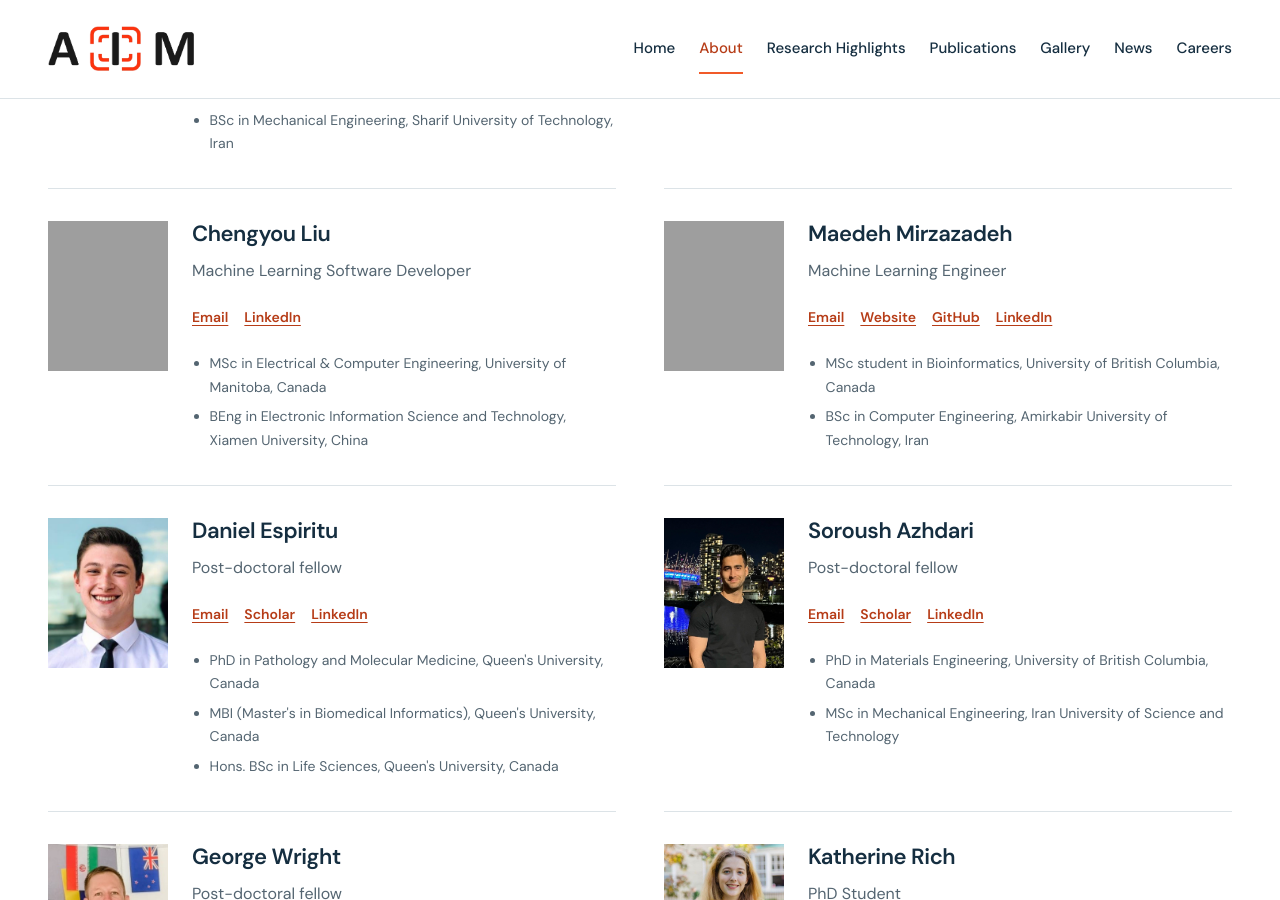
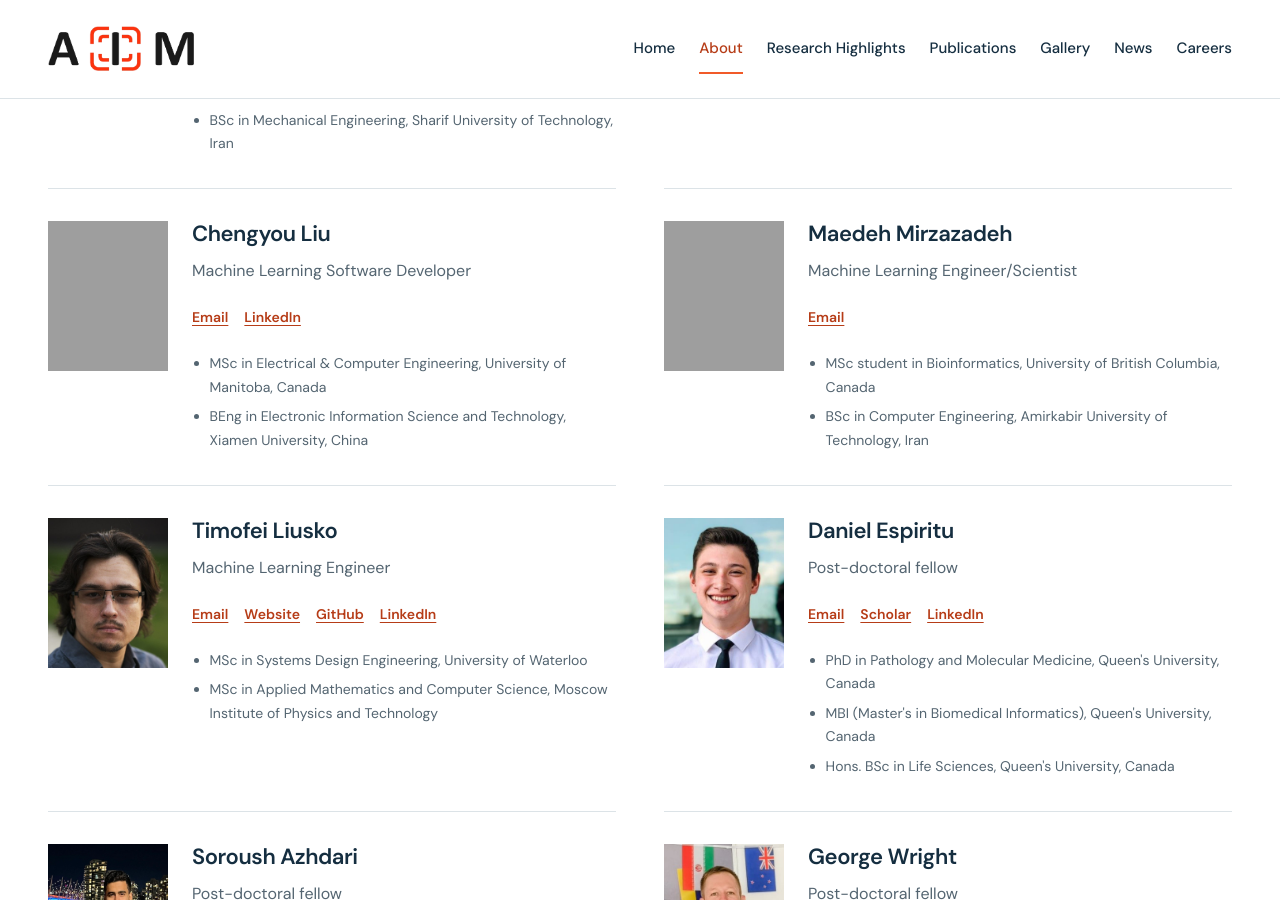
Before and after one commit to AIMLab-UBC/AIMLab-UBC.github.io, a Jekyll site: the page built from _pages/team.md, in a window 1280 px wide and 900 px high, scrolled down 973 px. Built offline with Jekyll 4.4.1, drawn with Linux system fonts in a browser that asks for light colours; nearby versions of some CDN libraries; grey boxes are pictures that could not be loaded.

Commit message:
Update team_members.yml

```diff
--- a/_data/team_members.yml
+++ b/_data/team_members.yml
@@ -63,6 +63,20 @@
 
 - name: Maedeh Mirzazadeh
   photo: maedeh.png
+  info: Machine Learning Engineer/Scientist
+  email: mailto:timofei.liusko@ubc.ca
+  website: 0
+  github: 0
+  twitter: 0
+  linkedin:
+  google_scholar: 0
+  number_educ: 2
+  education1: MSc student in Bioinformatics, University of British Columbia, Canada
+  education2: BSc in Computer Engineering, Amirkabir University of Technology, Iran
+  alumni: 0
+
+- name: Timofei Liusko
+  photo: Tim.jpg
   info: Machine Learning Engineer
   email: mailto:maeede.mir@gmail.com
   website: https://maedemir.github.io/
@@ -71,8 +85,8 @@
   linkedin: https://www.linkedin.com/in/maedehmirzazadeh
   google_scholar: 0
   number_educ: 2
-  education1: MSc student in Bioinformatics, University of British Columbia, Canada
-  education2: BSc in Computer Engineering, Amirkabir University of Technology, Iran
+  education1: MSc in Systems Design Engineering, University of Waterloo
+  education2: MSc in Applied Mathematics and Computer Science, Moscow Institute of Physics and Technology
   alumni: 0
 
 - name: Daniel Espiritu
```
